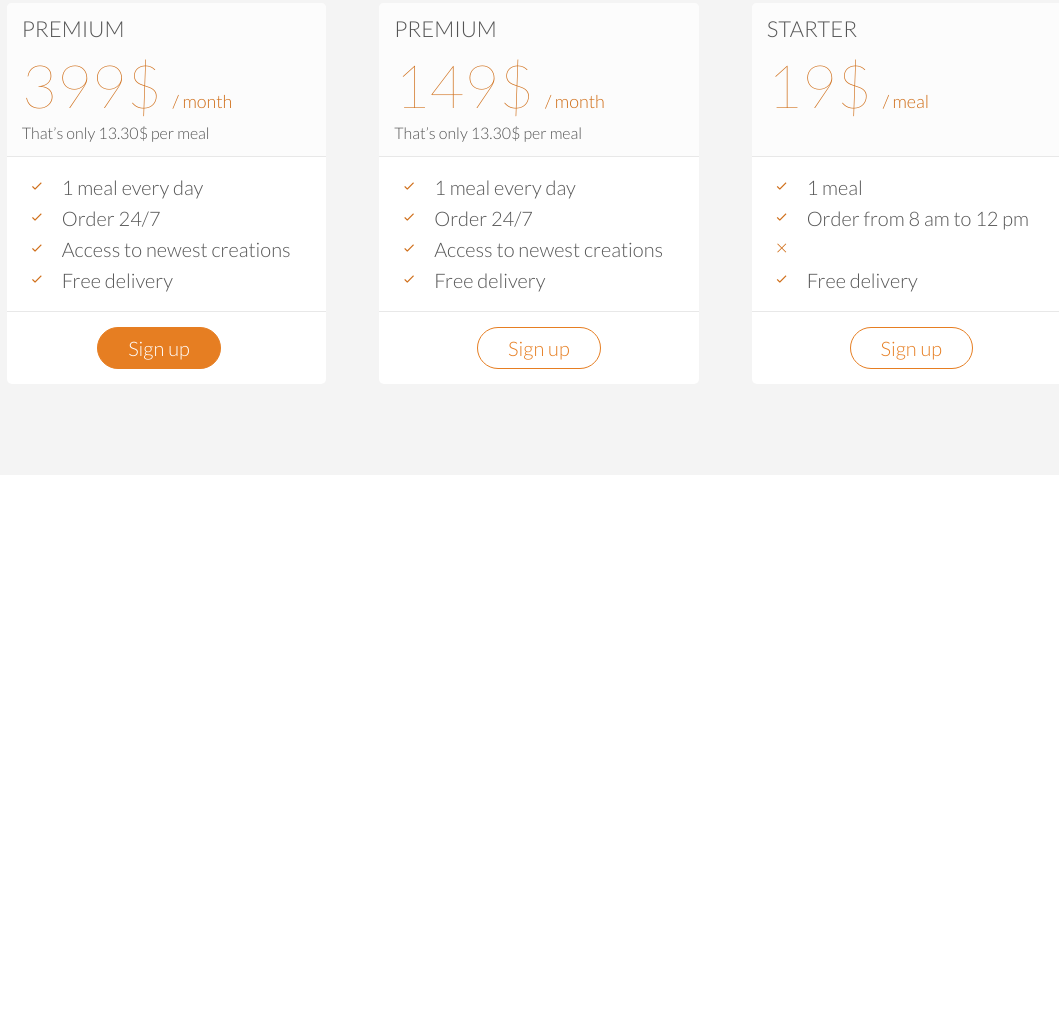
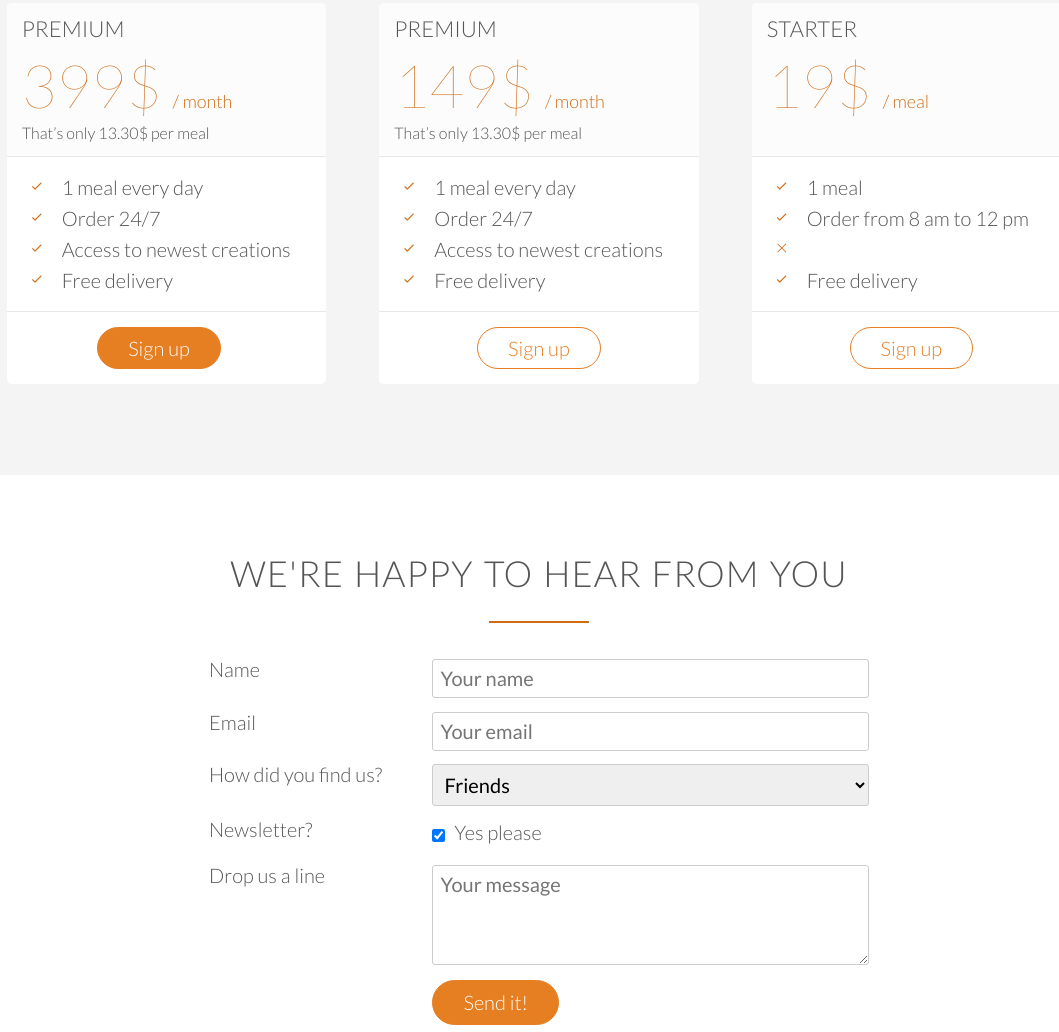
Before and after one commit to iamrafiq/ominifood, a plain HTML site: page index.html in a window 1280 px wide. Shown: the part 4021-5053 px from the top of the page, without its empty margins (101-1160 px from the left). Before the commit the page ends 4496 px from the top, so only its background shows below. Drawn offline with Linux system fonts and the light colour scheme; files whose address does not match are found by name.

Commit message:
form elements, input selector for css removing focus

```diff
--- a/index.html
+++ b/index.html
@@ -323,9 +323,80 @@
                 </div>
             </div>
         </section>
+        <section class="section-form">
+            <div class="row">
+                <h2>We're happy to hear from you</h2>
+            </div>
+            <div class="row">
+                <form method="post" action="#" class="contact-form">
+                    <div class="row">
+                        <div class="col span_1_of_3">
+                            <label for="name">Name</label>
+                        </div>
+                        <div class="col span_2_of_3">
+                            <input type="text" name="name" id="name" placeholder="Your name" required>
+                        </div>
+                    </div>
+                    <div class="row">
+                        <div class="col span_1_of_3">
+                            <label for="email">Email</label>
+                        </div>
+                        <div class="col span_2_of_3">
+                            <input type="email" name="email" id="email" placeholder="Your email" required>
+                        </div>
+                    </div>
+                    <div class="row">
+                        <div class="col span_1_of_3">
+                            <label for="find-us">How did you find us?</label>
+                        </div>
+                        <div class="col span_2_of_3">
+                            <select name="find-us" id="find-us">
+                                <option value="friends" selected>Friends</option>
+                                <option value="search">Search engine</option>
+                                <option value="add">Advertisement</option>
+                                <option value="other">Other</option>
+
+                            </select>
+                        </div>
+                    </div>
+                    <div class="row">
+                        <div class="col span_1_of_3">
+                            <label for="news">Newsletter?</label>
+                        </div>
+                        <div class="col span_2_of_3">
+                            <input type="checkbox" name="news" id="news" checked> Yes please
+                        </div>
+                    </div>
+                    <div class="row">
+                        <div class="col span_1_of_3">
+                            <label for="message">Drop us a line</label>
+                        </div>
+                        <div class="col span_2_of_3">
+                            <textarea name="message" id="message" placeholder="Your message"></textarea>
+                        </div>
+                    </div>
+                    <div class="row">
+                        <div class="col span_1_of_3">
+                            <label>&nbsp;</label>
+                        </div>
+                        <div class="col span_2_of_3">
+                            <input type="submit" value="Send it!"></input>
+                        </div>
+                    </div>
+                </form>
+            </div>
+        </section>
     </body>
 
 </htm>
 <!--
+Section 7: Contact form
+Title:
 
+Fields to include:
+Name
+Email
+How did you find us?
+Newsletter
+Drop us a line
 -->
--- a/resources/css/style.css
+++ b/resources/css/style.css
@@ -89,7 +89,7 @@ h2::after {
   line-height: 145%;
 }
 /*---------ICONS--------*/
-.icon-small{
+.icon-small {
   display: inline-block;
   width: 30px;
   text-align: center;
@@ -111,7 +111,7 @@ h2::after {
 /*--------LINKS------------*/
 a,
 a:link,
-a:visited{
+a:visited {
   color: #cf6d17;
   text-decoration: none;
   padding-bottom: 1px;
@@ -119,15 +119,15 @@ a:visited{
   transition: border-bottom 0.2s color 0.2s;
 }
 a:hover,
-a:active{
-  color:#555;
+a:active {
+  color: #555;
   border-bottom: 1px solid transparent;
-
 }
 /*---------BUTTONS--------*/
 
 .btn:link,
-.btn:visited {
+.btn:visited,
+input[type="submit"] {
   display: inline-block; /*button is a tag, so it is a inline element.
     now making the button both inline and block emelemt, since it is inline element it
     will not force the line break, and since it is block element, it  will have padding and margin property*/
@@ -139,7 +139,8 @@ a:active{
 }
 
 .btn-full:link,
-.btn-full:visited {
+.btn-full:visited,
+input[type="submit"] {
   background-color: #e67e22;
   border: 1px solid #e67e22;
   color: #fff;
@@ -151,7 +152,9 @@ a:active{
   color: #e67e22;
 }
 .btn:hover,
-.btn:active {
+.btn:active,
+input[type="submit"]:hover,
+input[type="submit"]:active {
   background-color: #cf6d17;
 }
 
@@ -299,7 +302,7 @@ header {
   margin-right: 25px;
 }
 .btn-app:link,
-.btn-app:visited{
+.btn-app:visited {
   border: 0;
 }
 .btn-app img {
@@ -310,27 +313,27 @@ header {
 /*---------------------------------------*/
 /*Cities*/
 /*---------------------------------------*/
-.box img{
+.box img {
   width: 100%;
   height: auto;
   margin-bottom: 15px;
 }
-.city-feature{
+.city-feature {
   margin-bottom: 5px;
 }
-
 
 /*---------------------------------------*/
 /*Testimonials*/
 /*---------------------------------------*/
-.section-testimonials{
-  background-image:linear-gradient(rgba(0, 0, 0, 0.8), rgba(0, 0, 0, 0.8)), url('./img/back-customers.jpg');
+.section-testimonials {
+  background-image: linear-gradient(rgba(0, 0, 0, 0.8), rgba(0, 0, 0, 0.8)),
+    url("./img/back-customers.jpg");
   background-size: cover;
-  color:#fff; /*all fonts/text color in this section*/
+  color: #fff; /*all fonts/text color in this section*/
   background-attachment: fixed; /*background will be fixed in ints postion*/
 }
 
-blockquote{
+blockquote {
   padding: 2%;
   font-style: italic;
   line-height: 145%;
@@ -339,8 +342,8 @@ blockquote{
   relative*/
   margin-top: 40px;
 }
-blockquote::before{
-  content: '\201C';
+blockquote::before {
+  content: "\201C";
   font-size: 500%;
   display: block;
   position: absolute; /*if we define a item position absolute,
@@ -349,14 +352,13 @@ blockquote::before{
   top: -5px;
   left: -3px;
 }
-cite{
+cite {
   display: block;
   font-size: 90%;
   margin-top: 25px;
 }
 
-
-cite img{
+cite img {
   height: 45px;
   border-radius: 50%;
   margin-right: 10px;
@@ -366,48 +368,74 @@ cite img{
 /*---------------------------------------*/
 /*Plans*/
 /*---------------------------------------*/
-.section-plans{
+.section-plans {
   background-color: #f4f4f4;
 }
 
-.plan-box{
-  background-color:#fff;
+.plan-box {
+  background-color: #fff;
   border-radius: 5px;
   width: 90%;
   margin-left: 5%;
   box-shadow: 0 2px 2px efefef;
 }
 
-.plan-box div{
+.plan-box div {
   padding: 15px;
   border-bottom: 1px solid #e8e8e8;
 }
-.plan-box div:first-child{
+.plan-box div:first-child {
   background-color: #fcfcfc;
   border-top-left-radius: 5px;
   border-top-right-radius: 5px;
 }
-.plan-box div:last-child{
+.plan-box div:last-child {
   text-align: center;
   border: none;
 }
-.plan-price{
+.plan-price {
   font-size: 300%;
   margin-bottom: 10px;
   font-weight: 100;
   color: #cf6d17;
 }
-.plan-price span{
+.plan-price span {
   font-size: 30%;
   font-weight: 300;
 }
-.plan-price-meal{
+.plan-price-meal {
   font-size: 80%;
 }
 
-.plan-box ul{
+.plan-box ul {
   list-style: none;
 }
-.plan-box ul li{
+.plan-box ul li {
   padding: 5px 0 5px 0;
 }
+
+/*---------------------------------------*/
+/*FORM*/
+/*---------------------------------------*/
+.contact-form {
+  width: 60%;
+  margin: 0 auto;
+}
+
+input[type="text"],
+input[type="email"],
+select,
+textarea {
+  width: 100%;
+  padding: 7px;
+  border-radius: 3px;
+  border: 1px solid #ccc;
+}
+textarea {
+  height: 100px;
+}
+
+input[type=checkbox]{
+  margin: 10px 5px 10px 0;
+}
+*:focus{outline: none;}
```
